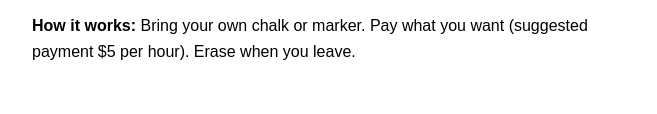
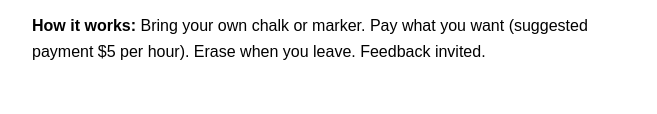
Before and after one commit to mhmanek/blackboards-on-the-quad, a plain HTML site: page index.html in a window 1280 px wide. Shown: the part 273-387 px from the top of the page, without its empty margins (308-965 px from the left). Drawn offline with Linux system fonts and the light colour scheme.

Commit message:
Update index.html

```diff
--- a/index.html
+++ b/index.html
@@ -15,7 +15,7 @@
   <h1>Blackboards on the Quad</h1>
   <p>Grab a piece of chalk or a marker, step outside, and solve problems in the fresh air!</p>
   <p><strong>Why we started this:</strong> We (Gabriel Thomas and Malhar Manek) noticed that so many of us love collaborating on problems and working in fresh air—but being stuck indoors at a desk sucks! “Blackboards on the Quad” brings the fun of working outdoors—right under the sky.</p>
-  <p><strong>How it works:</strong> Bring your own chalk or marker. Pay what you want (suggested payment $5 per hour). Erase when you leave.</p>
+  <p><strong>How it works:</strong> Bring your own chalk or marker. Pay what you want (suggested payment $5 per hour). Erase when you leave. Feedback invited.</p>
 
 <div class="btn">
   <!-- Zelle QR code -->
```
